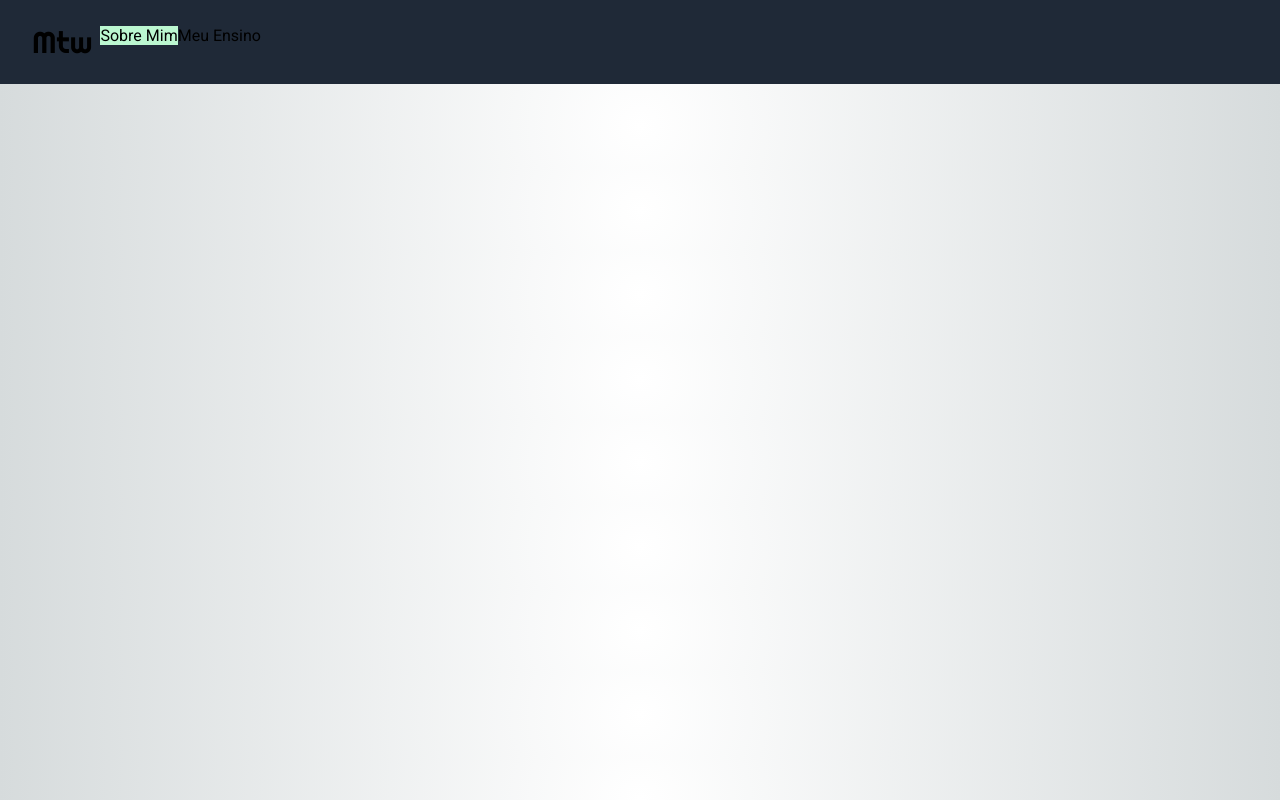
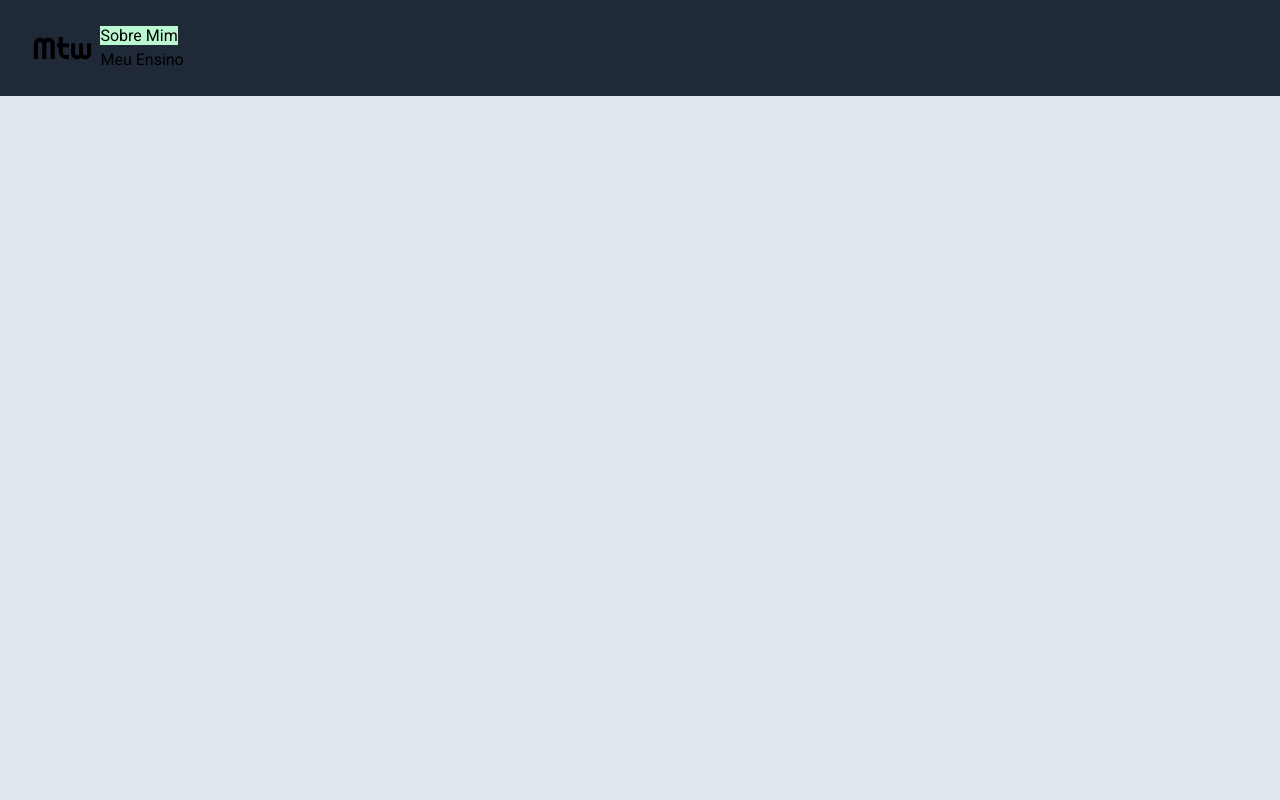
Before and after one commit to MatheusMoselli/personal-site, a Next.js app: page / in a window 1280 px wide. Built offline with nearby package versions, Linux system fonts and the light colour scheme.

Commit message:
fix: color fixes

```diff
--- a/src/components/Header/HeaderNav/HeaderNavItem/index.tsx
+++ b/src/components/Header/HeaderNav/HeaderNavItem/index.tsx
@@ -1,5 +1,9 @@
 import { HeaderNavItemProps } from "./types";
 
 export function HeaderNavItem(props: HeaderNavItemProps) {
-    return <a href={props.href} className={`${props.active ? 'bg-green-200' : 'bg-transparent'}`}>{props.title}</a>
+    return (
+        <li>
+            <a href={props.href} className={`${props.active ? 'bg-green-200' : 'bg-transparent'}`}>{props.title}</a>
+        </li>
+    )
 }
--- a/src/components/Header/HeaderNav/index.tsx
+++ b/src/components/Header/HeaderNav/index.tsx
@@ -2,7 +2,9 @@ import { HeaderNavItem } from "./HeaderNavItem";
 import { HeaderNavProps } from "./types";
 
 export function HeaderNav(props: HeaderNavProps) {
-    return <nav>
+    return (
+    <nav className="">
+        <ul>
             <HeaderNavItem
                 title="Sobre Mim"
                 href="#about-me"
@@ -14,5 +16,7 @@ export function HeaderNav(props: HeaderNavProps) {
                 href="#knowledge"
                 active={false}
             />
+        </ul>
     </nav>
+    )
 }
--- a/src/components/Header/index.tsx
+++ b/src/components/Header/index.tsx
@@ -5,10 +5,10 @@ const righteous = Righteous({ weight: "400", subsets: ["latin"] })
 
 export function Header() {
     return (
-        <div className="bg-gray-800 w-full flex flex-row gap-2 px-8 py-6">
-            <h1 className={`text-3xl ${righteous.className} self-start`}>Mtw</h1>
+        <header className="bg-gray-800 w-full flex flex-row items-center gap-2 px-8 py-6 max-h-24">
+            <h1 className={`text-3xl ${righteous.className}`}>Mtw</h1>
 
             <HeaderNav />
-        </div>
+        </header>
     )
 }
--- a/src/styles/globals.css
+++ b/src/styles/globals.css
@@ -4,23 +4,17 @@
 
 :root {
   --foreground-rgb: 0, 0, 0;
-  --background-start-rgb: 214, 219, 220;
-  --background-end-rgb: 255, 255, 255;
+  --background-rgb: 226, 232, 240;
 }
 
 @media (prefers-color-scheme: dark) {
   :root {
     --foreground-rgb: 255, 255, 255;
-    --background-start-rgb: 2, 6, 23;
-    --background-end-rgb: 0, 0, 0;
+    --background-rgb: 31, 41, 55;
   }
 }
 
 body {
   color: rgb(var(--foreground-rgb));
-  background: radial-gradient(
-        circle,
-        rgb(var(--background-end-rgb)) 0%,
-        rgb(var(--background-start-rgb)) 100%
-        );
+  background-color: rgb(var(--background-rgb));
 }
```
Lines whose indentation alone changed are shown as unchanged.
